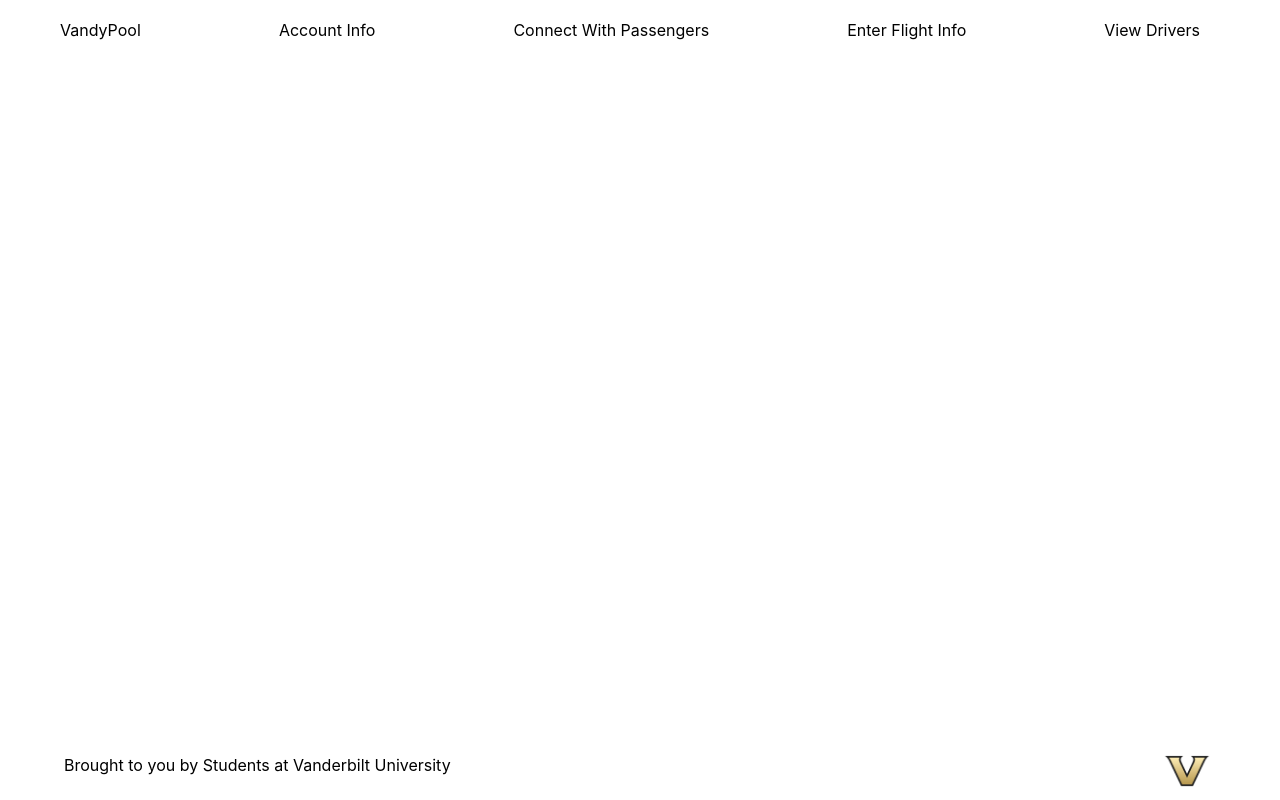
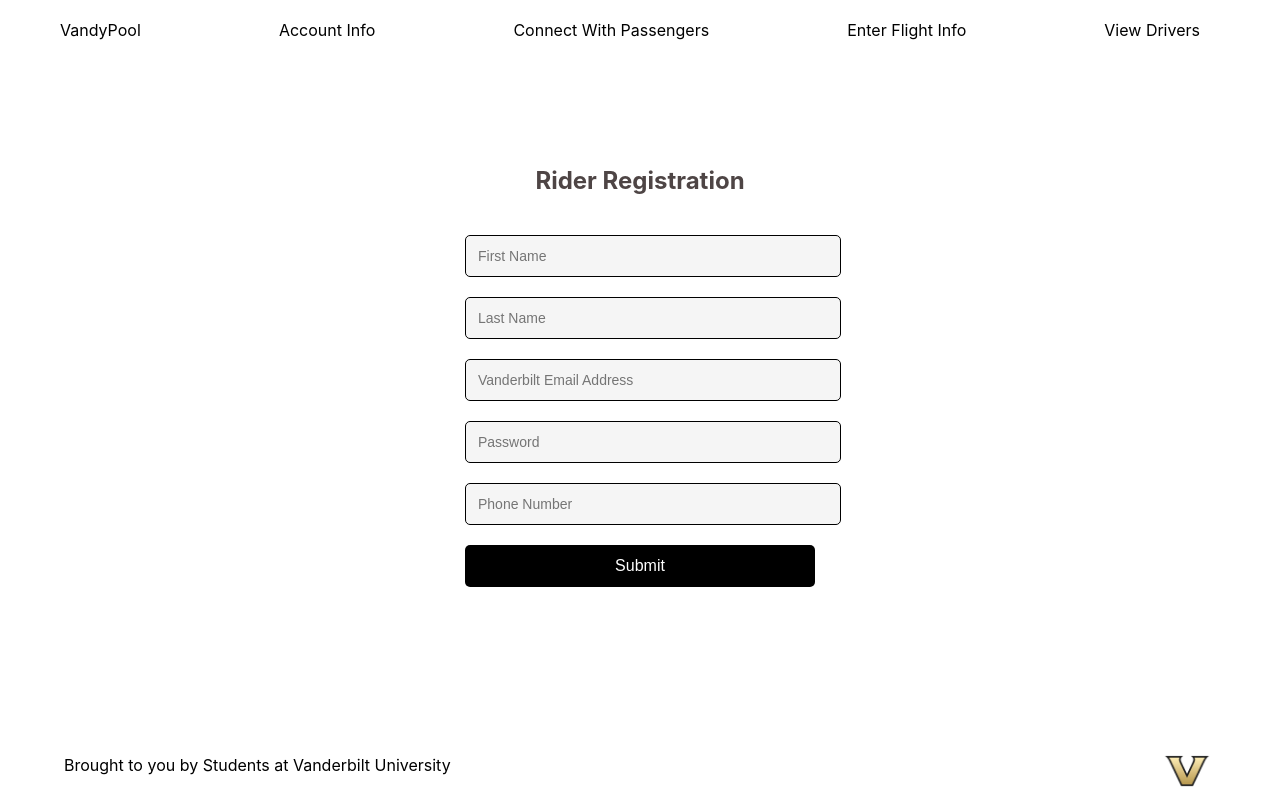
Before and after one commit to jzjackjz/VandyPool, a React (Create React App) app: page /RiderSignUp in a window 1280 px wide. Built offline with nearby package versions, Linux system fonts and the light colour scheme.

Commit message:
changed home page with sign up buttons, added rider sign up registration

```diff
--- a/src/Components/CreateAccount/CreateAccount.js
+++ /dev/null
@@ -1,6 +0,0 @@
-import "./CreateAccount.css";
-function CreateAccount() {
-  return <div>Create Account</div>;
-}
-
-export default CreateAccount;
--- /dev/null
+++ b/src/Components/CreateAccount/DriverSignUp.js
@@ -0,0 +1,6 @@
+import "./DriverSignUp.css";
+function DriverSignUp() {
+  return <div>DriverSignUp</div>;
+}
+
+export default DriverSignUp;
--- a/src/Components/HomePage/HomePage.css
+++ b/src/Components/HomePage/HomePage.css
@@ -17,8 +17,8 @@
   }
 
   .Box{
-    background-color: blanchedalmond;
-    width: 30%;
+    background-color: #F5D467;
+    width: 45%;
     height: 130%;
     font-size: 18px;
   }
--- a/src/Components/HomePage/HomePage.js
+++ b/src/Components/HomePage/HomePage.js
@@ -10,10 +10,10 @@
         <div className="Title">Save Money On Rides to the Airport</div>
         <div className="SubTitle">
           <button className="Box">
-            <Link to="/LogIn">Login</Link>
+            <Link to="/RiderSignUp">Sign up to ride</Link>
           </button>
           <button className="Box">
-            <Link to="/CreateAccount">Create Account</Link>
+            <Link to="/DriverSignUp">Sign up to drive</Link>
           </button>
         </div>
       </div>
--- a/src/Components/LogIn/LogIn.js
+++ /dev/null
@@ -1,6 +0,0 @@
-import "./LogIn.css";
-function LogIn() {
-  return <div>Log In</div>;
-}
-
-export default LogIn;
--- /dev/null
+++ b/src/Components/LogIn/RiderSignUp.css
@@ -0,0 +1,40 @@
+.rider-signup-container {
+    display: flex;
+    flex-direction: column;
+    gap: 20px;
+    width: 350px;
+    margin: 50px auto;
+    padding: 40px;
+  }
+
+  .rider-signup-container h1 {
+    text-align: center;
+    font-size: 24px;
+    color: #4e4545;
+    margin-bottom: 20px;
+  }
+
+  .rider-signup-container input {
+    padding: 12px;
+    border: 1px solid;
+    border-radius: 5px;
+    font-size: 14px;
+    width: 100%;
+    background-color: #f5f5f5;
+  }
+
+  .rider-signup-container button {
+    padding: 12px;
+    border: none;
+    border-radius: 5px;
+    font-size: 16px;
+    cursor: pointer;
+    background-color: #000;
+    color: white;
+    transition: background-color 0.3s;
+    width: 100%;
+  }
+
+  .rider-signup-container button:hover {
+    background-color: #555;
+  }
--- /dev/null
+++ b/src/Components/LogIn/RiderSignUp.js
@@ -0,0 +1,28 @@
+import React, { useState } from 'react';
+import "./RiderSignUp.css";
+
+function RiderSignUp() {
+  const [firstName, setFirstName] = useState('');
+  const [lastName, setLastName] = useState('');
+  const [email, setEmail] = useState('');
+  const [password, setPassword] = useState('');
+  const [phoneNumber, setPhoneNumber] = useState('');
+
+  const handleSubmit = () => {
+    // TODO: handle when submit button is clicked
+  };
+
+  return (
+    <div className="rider-signup-container">
+      <h1>Rider Registration</h1>
+      <input type="text" placeholder="First Name" value={firstName} onChange={e => setFirstName(e.target.value)} />
+      <input type="text" placeholder="Last Name" value={lastName} onChange={e => setLastName(e.target.value)} />
+      <input type="email" placeholder="Vanderbilt Email Address" value={email} onChange={e => setEmail(e.target.value)} />
+      <input type="password" placeholder="Password" value={password} onChange={e => setPassword(e.target.value)} />
+      <input type="tel" placeholder="Phone Number" value={phoneNumber} onChange={e => setPhoneNumber(e.target.value)} />
+      <button onClick={handleSubmit}>Submit</button>
+    </div>
+  );
+}
+
+export default RiderSignUp;
--- a/src/index.js
+++ b/src/index.js
@@ -5,8 +5,8 @@
 import App from "./App";
 import reportWebVitals from "./reportWebVitals";
 import AccountInfo from "./Components/AccountInfo/AccountInfo";
-import LogIn from "./Components/LogIn/LogIn";
-import CreateAccount from "./Components/CreateAccount/CreateAccount";
+import RiderSignUp from "./Components/LogIn/RiderSignUp";
+import DriverSignUp from "./Components/CreateAccount/DriverSignUp";
 import Footer from "./Components/Footer/Footer";
 import NavBar from "./Components/NavBar/NavBar";
 
@@ -16,8 +16,8 @@
     <NavBar />
     <Routes>
       <Route path="/" element={<App />} />
-      <Route path="/LogIn" element={<LogIn />} />
-      <Route path="/CreateAccount" element={<CreateAccount />} />
+      <Route path="/RiderSignUp" element={<RiderSignUp />} />
+      <Route path="/DriverSignUp" element={<DriverSignUp />} />
       <Route path="/AccountInfo" element={<AccountInfo />} />
       <Route path="/ConnectPassengers" element={<App />} />
       <Route path="/FlightInfo" element={<App />} />
```
Also changed, not shown: src/Components/CreateAccount/CreateAccount.css (deleted), src/Components/CreateAccount/DriverSignUp.css (added), src/Components/LogIn/LogIn.css (deleted).
